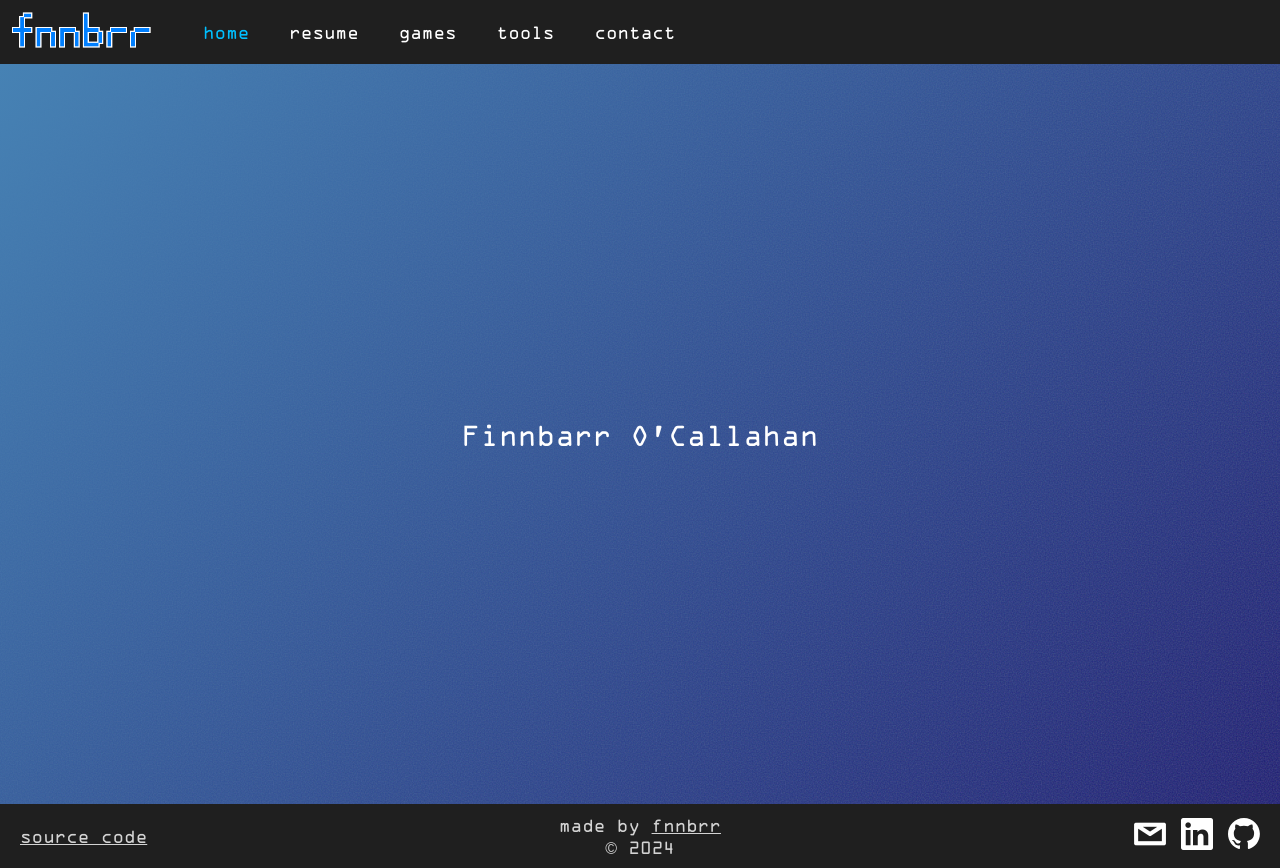
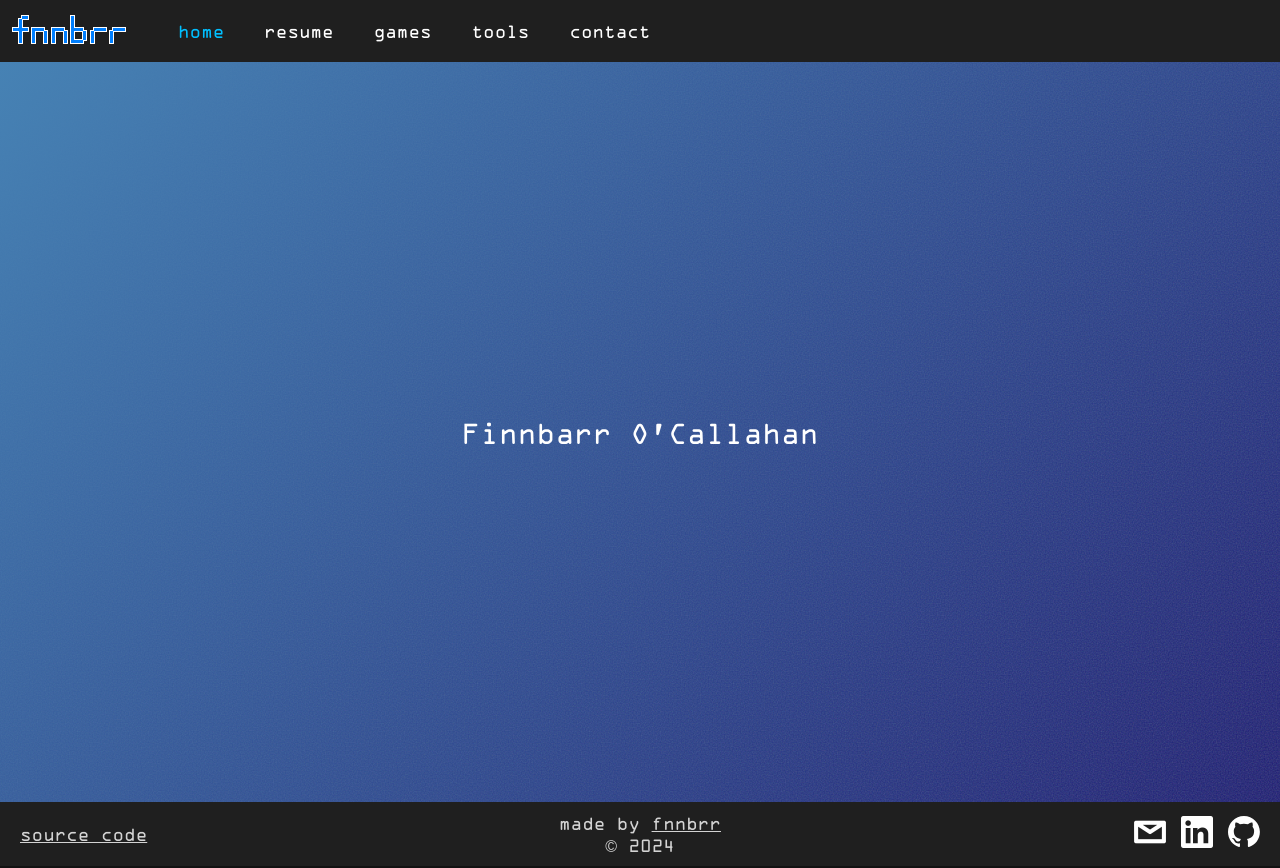
Before and after one commit to fnnbrr/personal-site, a React (Create React App) app: page / in a window 1280 px wide. Built offline with nearby package versions, Linux system fonts and the light colour scheme.

Commit message:
Fixed styling of header logo

```diff
--- a/src/Header.css
+++ b/src/Header.css
@@ -11,7 +11,8 @@
     margin-right: 30px;
 
     & img {
-        max-height: 40px;
+        height: 33px;
+        image-rendering: pixelated;
     }
 }
 
```
